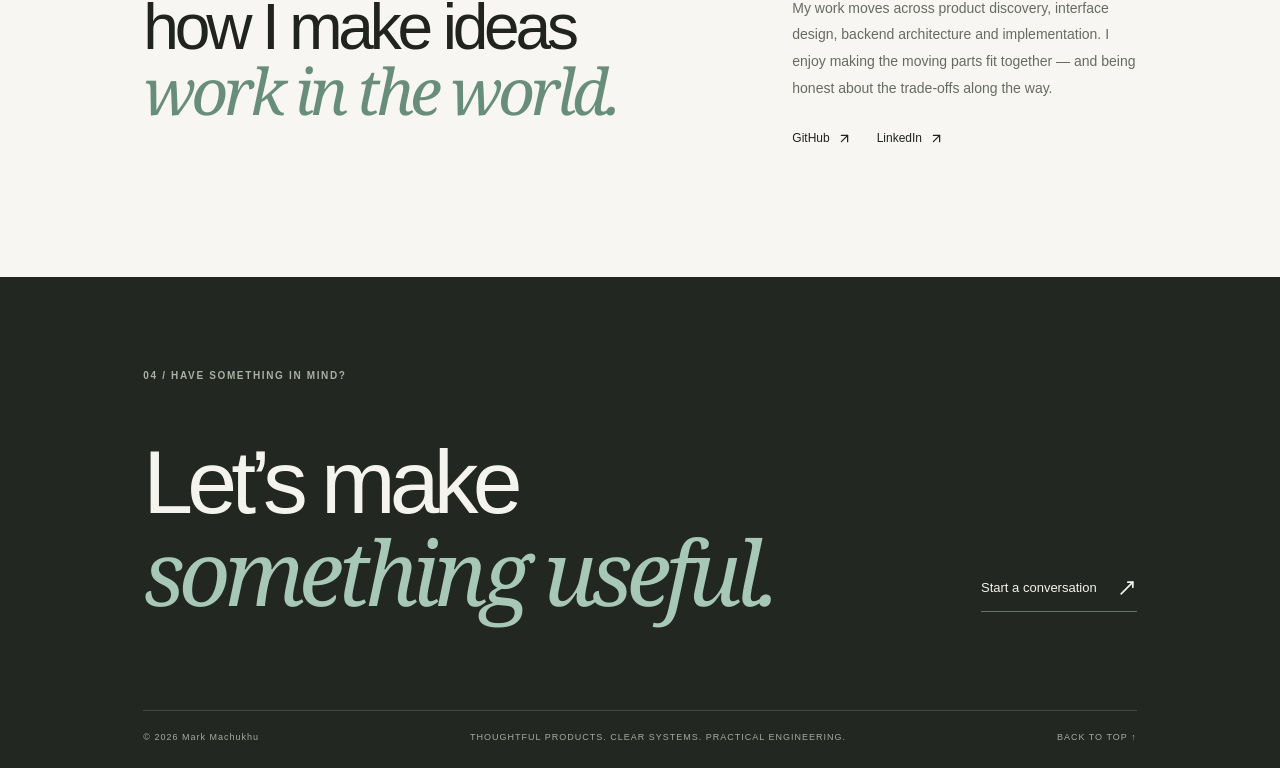
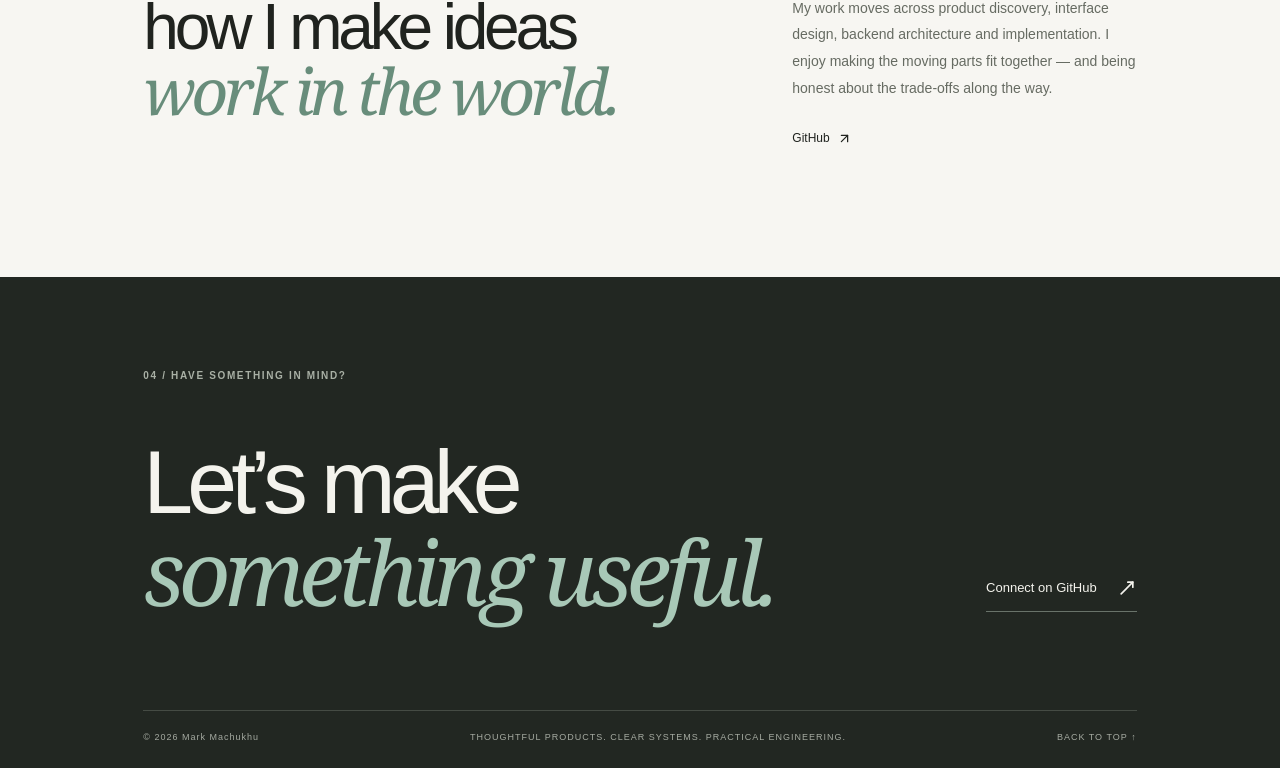
Before and after one commit to poptramark-eng/portfolio, a Next.js app: page / in a window 1280 px wide. Shown: the part 2920-3688 px from the top of the page. Built offline with nearby package versions, Linux system fonts and the light colour scheme.

Commit message:
fix: remove unverified contact details

```diff
--- a/src/app/page.tsx
+++ b/src/app/page.tsx
@@ -1,5 +1,5 @@
 import Link from "next/link";
-import { ArrowDownRight, ArrowRight, ArrowUpRight, Github, Linkedin, Mail, MoveUpRight } from "lucide-react";
+import { ArrowDownRight, ArrowRight, ArrowUpRight, Github, MoveUpRight } from "lucide-react";
 
 const projects = [
   { number: "01", name: "Sentinel", type: "Education · Assessment management", description: "A school assessment platform shaped around real institutional workflows, data relationships and access boundaries.", focus: ["Domain modelling", "Multi-tenant thinking", "Workflow design"], status: "Engineering case study", href: "https://github.com/poptramark-eng/sentinel" },
@@ -62,11 +62,11 @@ export default function Home() {
 
       <section className="about-section section-wrap" id="about">
         <div><span className="eyebrow">03 / A LITTLE ABOUT ME</span><h2>Engineering is<br/>how I make ideas<br/><em>work in the world.</em></h2></div>
-        <div className="about-copy"><p>I’m a software engineering student and builder interested in the space between understanding a problem and delivering a system people can rely on.</p><p>My work moves across product discovery, interface design, backend architecture and implementation. I enjoy making the moving parts fit together — and being honest about the trade-offs along the way.</p><div className="about-links"><Link href="https://github.com/poptramark-eng" target="_blank" rel="noreferrer">GitHub <ArrowUpRight size={15}/></Link><Link href="https://www.linkedin.com/" target="_blank" rel="noreferrer">LinkedIn <ArrowUpRight size={15}/></Link></div></div>
+        <div className="about-copy"><p>I’m a software engineering student and builder interested in the space between understanding a problem and delivering a system people can rely on.</p><p>My work moves across product discovery, interface design, backend architecture and implementation. I enjoy making the moving parts fit together — and being honest about the trade-offs along the way.</p><div className="about-links"><Link href="https://github.com/poptramark-eng" target="_blank" rel="noreferrer">GitHub <ArrowUpRight size={15}/></Link></div></div>
       </section>
 
       <footer className="footer" id="contact"><div className="section-wrap">
-        <span className="eyebrow">04 / HAVE SOMETHING IN MIND?</span><div className="footer-main"><h2>Let’s make<br/><em>something useful.</em></h2><Link className="contact-link" href="mailto:hello@poptraworld.digital">Start a conversation <MoveUpRight size={20}/></Link></div>
+        <span className="eyebrow">04 / HAVE SOMETHING IN MIND?</span><div className="footer-main"><h2>Let’s make<br/><em>something useful.</em></h2><Link className="contact-link" href="https://github.com/poptramark-eng">Connect on GitHub <MoveUpRight size={20}/></Link></div>
         <div className="footer-bottom"><span>© {new Date().getFullYear()} Mark Machukhu</span><span>THOUGHTFUL PRODUCTS. CLEAR SYSTEMS. PRACTICAL ENGINEERING.</span><Link href="#top">BACK TO TOP ↑</Link></div>
       </div></footer>
     </main>
```
